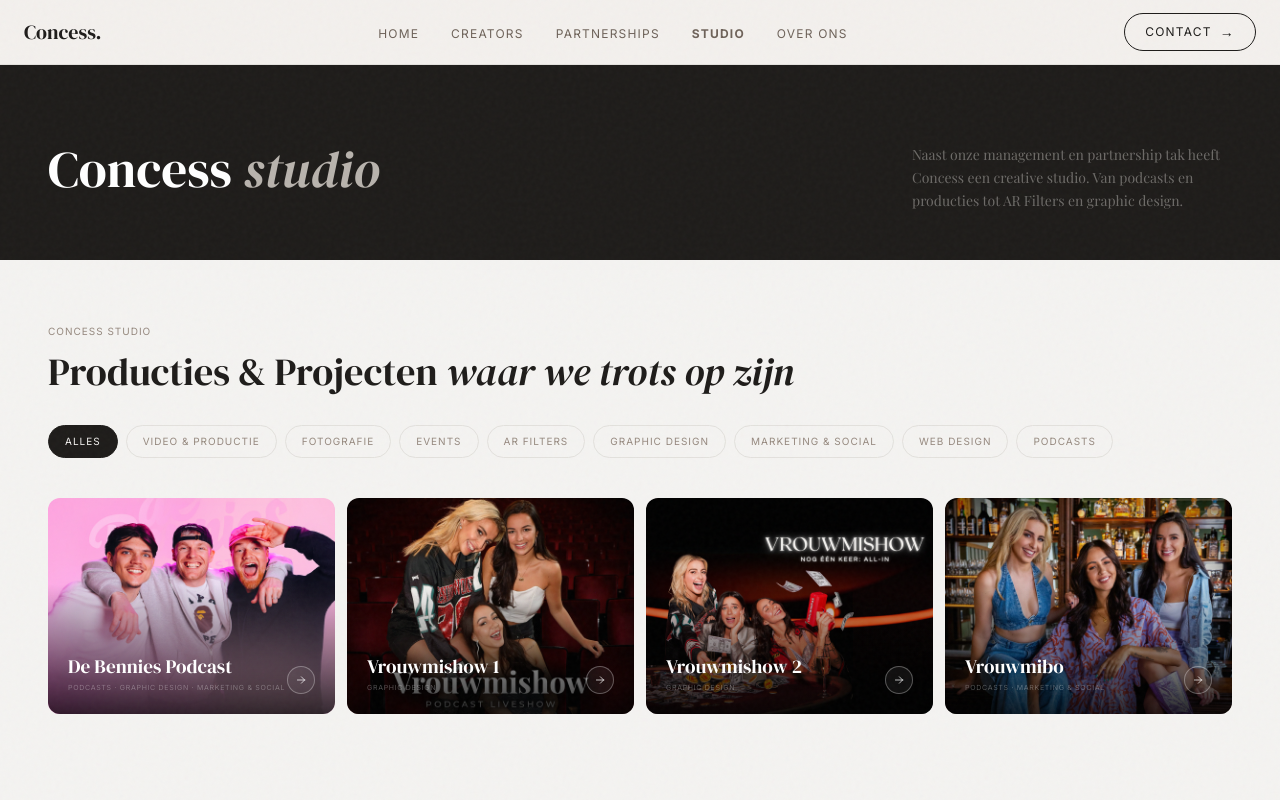
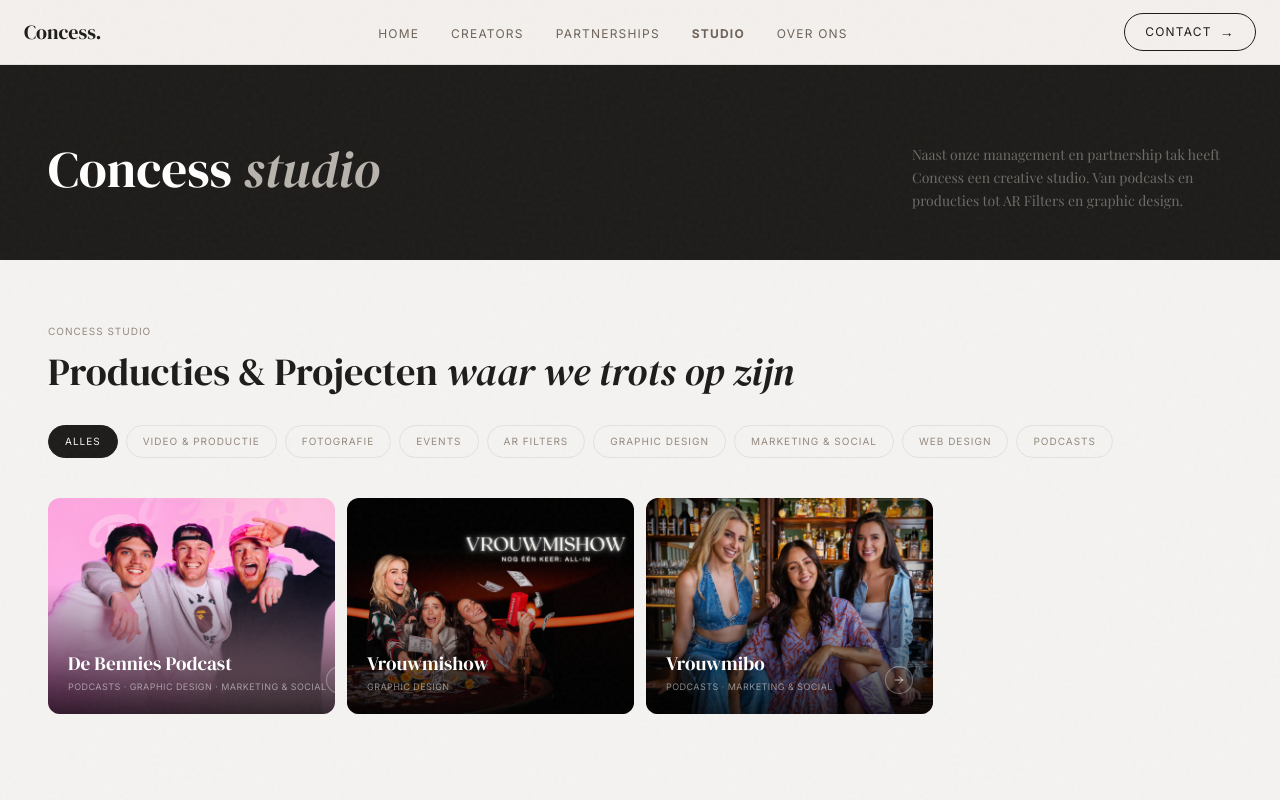
Before and after one commit to xmandysmit-tech/concess-website, a Next.js app: page /studio in a window 1280 px wide. Shown: the top 800 px of the page. Built offline with nearby package versions, Linux system fonts and the light colour scheme; a web font is replaced by a local one.

Commit message:
Studio: Vrouwmishow 1 verwijderd, 2 hernoemd + niet-klikbaar; tags leesbaarder; Magazine Cover

```diff
--- a/app/data/content.ts
+++ b/app/data/content.ts
@@ -162,7 +162,7 @@ export const partnershipCases: PartnershipCase[] = [
     cover: "/images/Partnerships/vrouwmibo/zusje x vrouwmibo.jpg",
     gradient: "from-amber-900 to-stone-950",
     description: "Een langdurige samenwerking tussen Vrouwmibo en 't Zusje waarbij de meiden hun eigen signature cocktail op de menukaart kregen. De samenwerking werd afgetrapt met een ballonvaart en resulteerde in een covershoot voor het 't Zusje Magazine. Daarnaast waren ze aanwezig bij de theatershow, wat voor een bijzondere aanwezigheid zorgde.",
-    services: ["Brand Partnership", "Content Creatie", "Magazine Feature"],
+    services: ["Brand Partnership", "Content Creatie", "Magazine Cover"],
     hoverVideo: "https://www.youtube.com/watch?v=QssvsnBD_8Y",
     instagramEmbed: "https://www.instagram.com/p/DClm74Ft0YU/",
     gallery: [],
@@ -209,7 +209,7 @@ export const partnershipCases: PartnershipCase[] = [
 //  STUDIO CASES (klikbare producties op de studio pagina)
 // ------------------------------------------------------------
 export type StudioCase = {
-  slug: string;
+  slug?: string;
   title: string;
   subtitle?: string;
   tags: string[];
@@ -282,27 +282,14 @@ export const studioCases: StudioCase[] = [
     ],
   },
   {
-    slug: "vrouwmishow-1",
-    title: "Vrouwmishow 1",
-    subtitle: "Podcast Liveshow",
-    tags: ["Graphic Design"],
-    year: "2023",
-    cover: "/images/Tegels/Vrouwmishow 1.png",
-    gradient: "from-rose-900 to-stone-950",
-    tagline: "Concess Studio",
-    description: "Voor de eerste Vrouwmishow in Tivoli Vredenburg verzorgde Concess het volledige artwork, van theaterposters tot promotiemateriaal.",
-    gallery: [],
-  },
-  {
-    slug: "vrouwmishow-2",
-    title: "Vrouwmishow 2",
+    title: "Vrouwmishow",
     subtitle: "Nog één keer: All-In",
     tags: ["Graphic Design"],
     year: "2024",
     cover: "/images/Tegels/Vrouwmishow 2.png",
     gradient: "from-amber-900 to-stone-950",
     tagline: "Concess Studio",
-    description: "Voor de tweede Vrouwmishow, een volwaardige theatertour langs zalen als DeLaMar Amsterdam, World Forum Den Haag en Oude Luxor Rotterdam, verzorgde Concess het artwork.",
+    description: "Voor de Vrouwmishow, een volwaardige theatertour langs zalen als DeLaMar Amsterdam, World Forum Den Haag en Oude Luxor Rotterdam, verzorgde Concess het artwork.",
     gallery: [],
   },
   {
--- a/app/studio/[slug]/page.tsx
+++ b/app/studio/[slug]/page.tsx
@@ -6,7 +6,7 @@ import TrailerEmbed from "../../components/TrailerEmbed";
 import { studioCases } from "../../data/content";
 
 export function generateStaticParams() {
-  return studioCases.map((c) => ({ slug: c.slug }));
+  return studioCases.filter((c) => c.slug).map((c) => ({ slug: c.slug }));
 }
 
 function getYouTubeId(url: string) {
--- a/app/studio/page.tsx
+++ b/app/studio/page.tsx
@@ -81,28 +81,36 @@ export default function StudioPage() {
             </div>
           </div>
 
-          {/* Grid — studio cases bovenaan (klikbaar), dan reguliere projecten */}
+          {/* Grid — studio cases bovenaan, dan reguliere projecten */}
           <div className="grid grid-cols-2 md:grid-cols-4 gap-3">
-            {shownCases.map((c) => (
-              <Link
-                key={c.slug}
-                href={`/studio/${c.slug}`}
-                className="relative overflow-hidden rounded-xl group"
-                style={{ aspectRatio: "4/3" }}
-              >
+            {shownCases.map((c) => {
+              const tileInner = (
+                <>
                   <img src={c.cover} alt={c.title} className="absolute inset-0 w-full h-full object-cover transition-transform duration-700 group-hover:scale-105" />
                   <div className="absolute inset-0" style={{ background: "linear-gradient(to top, rgba(0,0,0,0.8) 0%, transparent 60%)" }} />
                   <div className="absolute bottom-0 left-0 right-0 p-5 flex items-end justify-between">
                     <div>
                       <h3 className="text-white" style={{ fontFamily: "'DM Serif Display', Georgia, serif", fontSize: "1.2rem" }}>{c.title}</h3>
-                    <span className="text-[7px] tracking-widest uppercase text-white/30 block mt-0.5 truncate">{c.tags.join(" · ")}</span>
+                      <span className="text-[9px] tracking-wider uppercase block mt-0.5 truncate" style={{ color: "rgba(255,255,255,0.5)" }}>{c.tags.join(" · ")}</span>
                     </div>
+                    {c.slug && (
                       <div className="flex-shrink-0 w-7 h-7 rounded-full flex items-center justify-center" style={{ border: "1px solid rgba(255,255,255,0.3)", background: "rgba(255,255,255,0.06)" }}>
                         <svg width="10" height="10" viewBox="0 0 14 14" fill="none"><path d="M2 7H12M12 7L7.5 2.5M12 7L7.5 11.5" stroke="white" strokeWidth="1" strokeLinecap="round" strokeLinejoin="round"/></svg>
                       </div>
+                    )}
                   </div>
+                </>
+              );
+              return c.slug ? (
+                <Link key={c.slug} href={`/studio/${c.slug}`} className="relative overflow-hidden rounded-xl group" style={{ aspectRatio: "4/3" }}>
+                  {tileInner}
                 </Link>
-            ))}
+              ) : (
+                <div key={c.title} className="relative overflow-hidden rounded-xl group" style={{ aspectRatio: "4/3" }}>
+                  {tileInner}
+                </div>
+              );
+            })}
 
             {shown.map((p, i) => (
               <div
```
Also changed, not shown: public/images/Tegels/Vrouwmishow 1 V2.png (added), public/images/Tegels/Vrouwmishow 1.png (deleted). Lines whose indentation alone changed are shown as unchanged.
